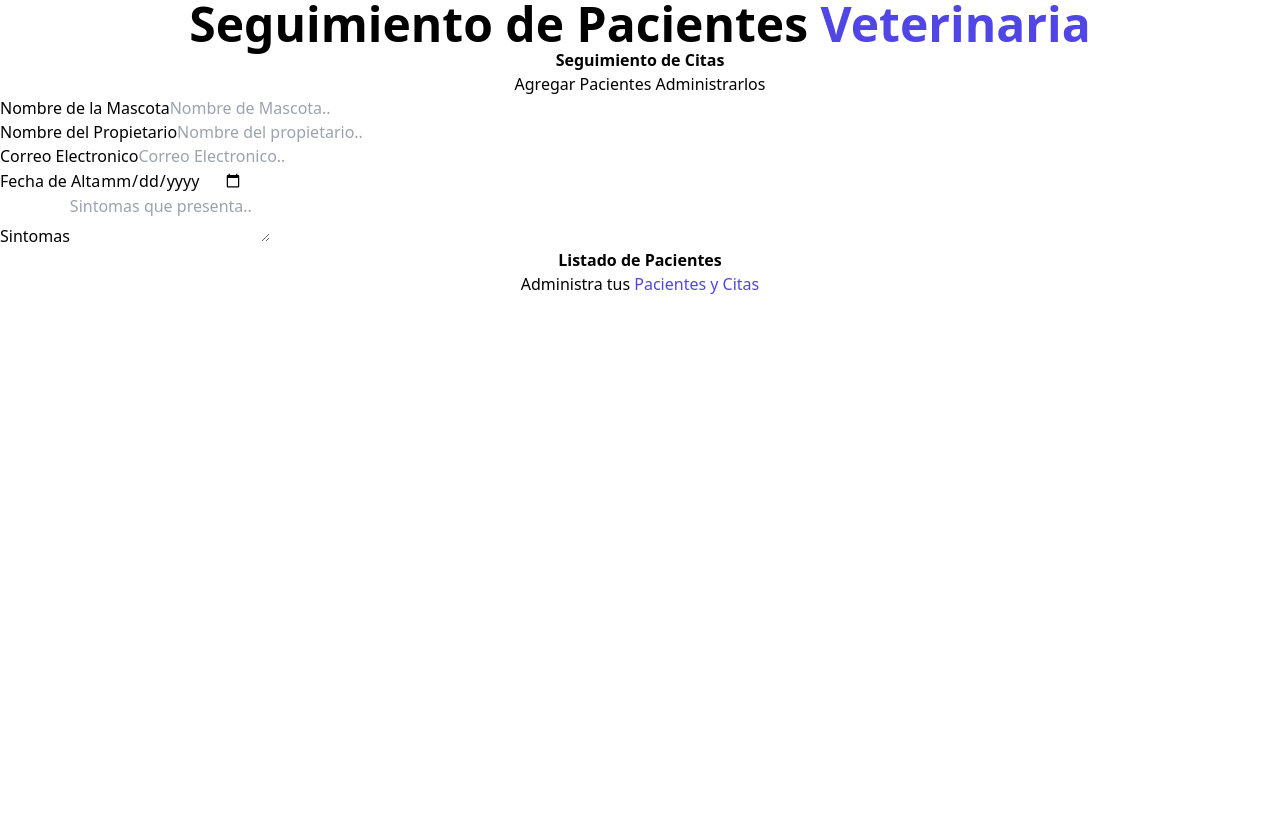
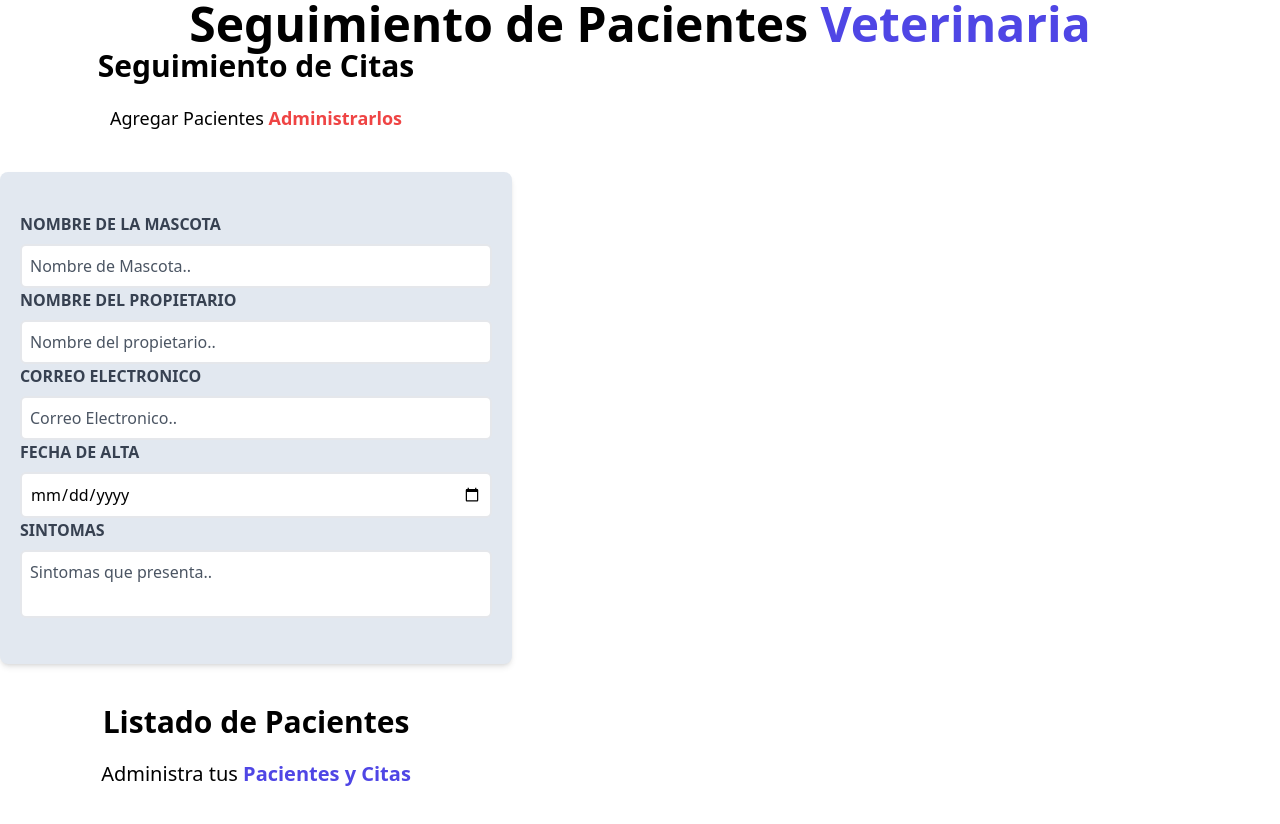
Before and after one commit to vanes1t4/Practicas-Javascript-, a React (Vite) app in the folder React/citas-react/: page / in a window 1280 px wide. Shown: the top 824 px of the page. Before the commit the page ends 800 px from the top, so only its background shows below. Built offline with nearby package versions, Linux system fonts and the light colour scheme.

Commit message:
Correccion Configuracion Tailwind
Se corrige el error de configuracion en el Tailwind.config para que tome los estilos correctamente y se hacen pruebas con el "ml margin left" para acomodar los divs en el mismo espacio de pantalla sin exito

```diff
--- a/React/citas-react/index.html
+++ b/React/citas-react/index.html
@@ -1,5 +1,5 @@
 <!DOCTYPE html>
-<html lang="en">
+<html lang="es">
 
 <head>
     <meta charset="UTF-8" />
--- a/React/citas-react/src/App.jsx
+++ b/React/citas-react/src/App.jsx
@@ -11,7 +11,7 @@ import FormatoRegistro from './componentes/formulario.jsx'
 
 function App() {
 return(
-  <div className="container mx-auto mx-15">
+  <div className="container mx-15 ml-5">
   <Header/>
   <FormatoRegistro/>
   <ListadoPacientes/>
--- a/React/citas-react/src/componentes/formulario.jsx
+++ b/React/citas-react/src/componentes/formulario.jsx
@@ -3,7 +3,7 @@ import React from "react";
 const FormatoRegistro = () => {
 
   return (
-    <div className="md:w-1/2 lg:w-2/5 mx-5">
+    <div className="md:w-1/2 lg:w-2/5">
       <h2 className="font-black text-3xl text-center">Seguimiento de Citas</h2>
       <p className="mt-5 text-center text-lg mb-10">Agregar Pacientes
       <span className="text-red-500 font-bold"> Administrarlos</span>
--- a/React/citas-react/src/componentes/listadoPaciente.jsx
+++ b/React/citas-react/src/componentes/listadoPaciente.jsx
@@ -1,7 +1,7 @@
 function ListadoPacientes(){
     return(
         <div
-        className="md:w-1/2 lg:w-3/5 overflow-y-scroll md:h-screen"
+        className="md:w-1/2 lg:w-2/5 overflow-y-scroll md:h-screen"
         >
         <h2
         className="font-black text-3xl text-center"
--- a/React/citas-react/src/main.jsx
+++ b/React/citas-react/src/main.jsx
@@ -1,7 +1,7 @@
 import React from 'react'
 import ReactDOM from 'react-dom/client'
 import App from './App'
-import './App.css'
+import './index.css'
 
 ReactDOM.createRoot(document.getElementById('root')).render(
   <React.StrictMode>
--- a/React/citas-react/tailwind.config.cjs
+++ b/React/citas-react/tailwind.config.cjs
@@ -1,6 +1,6 @@
 /** @type {import('tailwindcss').Config} */
 module.exports = {
-    content: ["index.html", "./src/componentes/**"],
+    content: ["index.html", "./src/componentes/**/*.jsx"],
     theme: {
         extend: {},
     },
```
